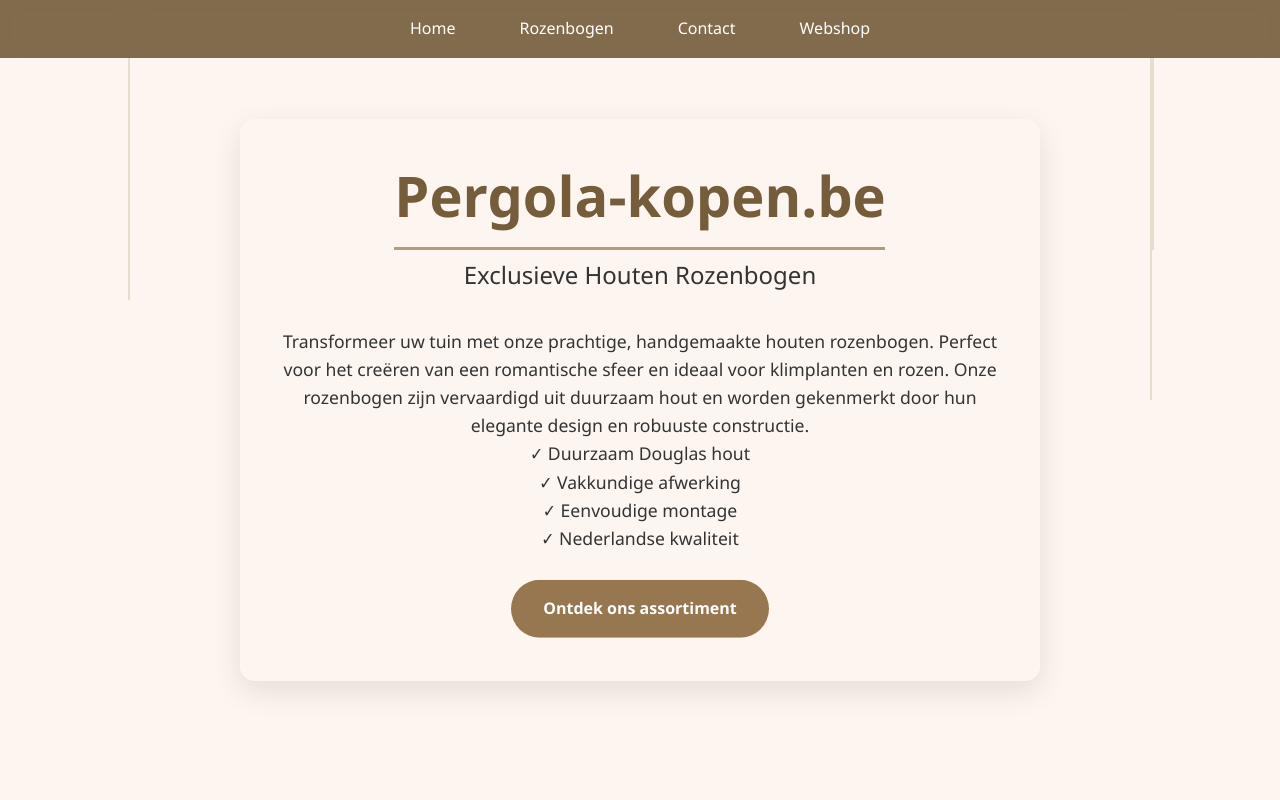
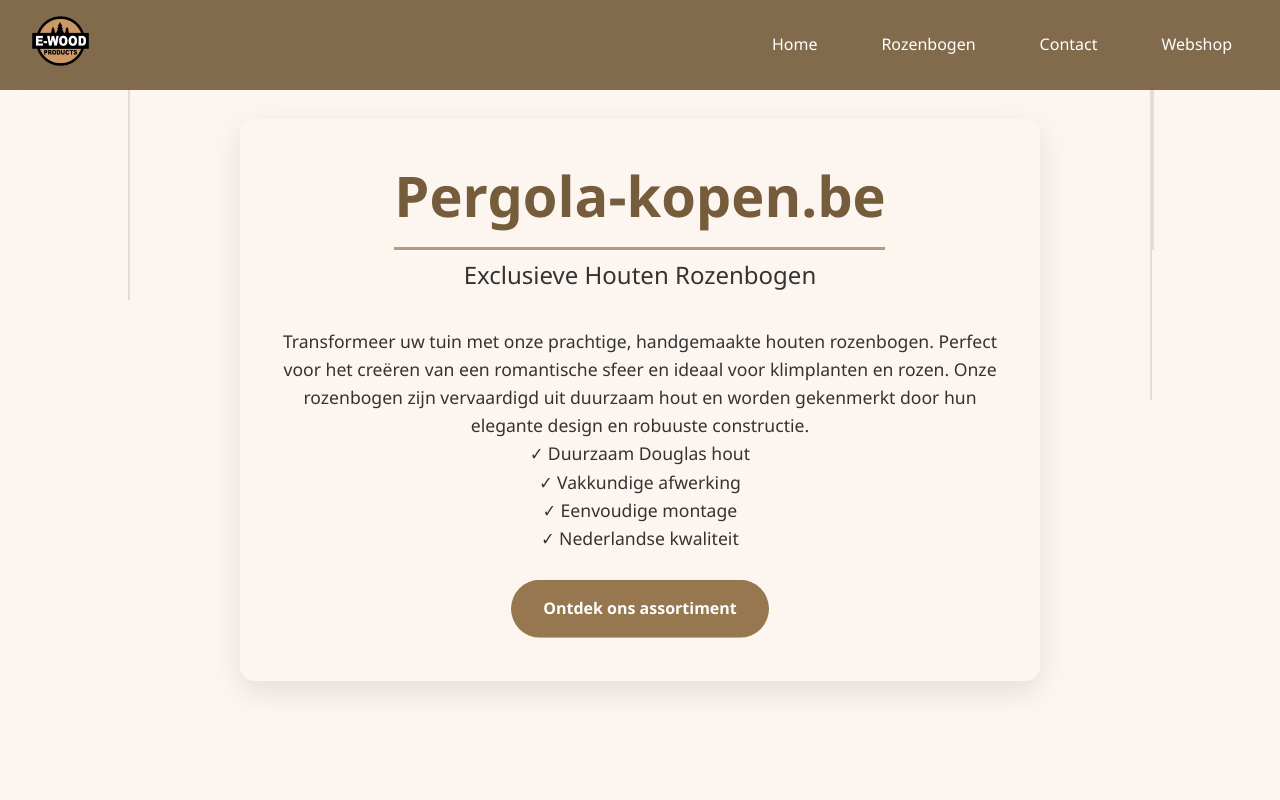
Before and after one commit to Butseraentjes/pergola-kopen.be, a plain HTML site: page index.html in a window 1280 px wide. Shown: the top 800 px of the page. Drawn offline with Linux system fonts and the light colour scheme.

Commit message:
Update index.html

```diff
--- a/index.html
+++ b/index.html
@@ -1,4 +1,3 @@
-
 <!DOCTYPE html>
 <html lang="nl">
 <head>
@@ -295,17 +294,35 @@
             position: fixed;
             top: 0;
             width: 100%;
-            padding: 1rem;
+            padding: 1rem 2rem;
             background: rgba(117, 92, 59, 0.9);
             backdrop-filter: blur(10px);
             z-index: 100;
+            display: flex;
+            align-items: center;
+            justify-content: space-between;
+        }
+
+        .nav-logo {
+            display: block;
+            transition: transform 0.3s ease;
+        }
+
+        .nav-logo:hover {
+            transform: scale(1.05);
+        }
+
+        .logo {
+            height: 50px;
+            width: auto;
+            object-fit: contain;
         }
 
         .nav-links {
             display: flex;
-            justify-content: center;
             gap: 2rem;
             list-style: none;
+            margin-left: auto;
         }
 
         .nav-links a {
@@ -333,6 +350,9 @@
 </head>
 <body>
     <nav>
+        <a href="#" class="nav-logo">
+            <img src="ewood-logo-website-1_200x174.avif" alt="E-Wood Products Logo" class="logo">
+        </a>
         <ul class="nav-links">
             <li><a href="#home">Home</a></li>
             <li><a href="#products">Rozenbogen</a></li>
```
